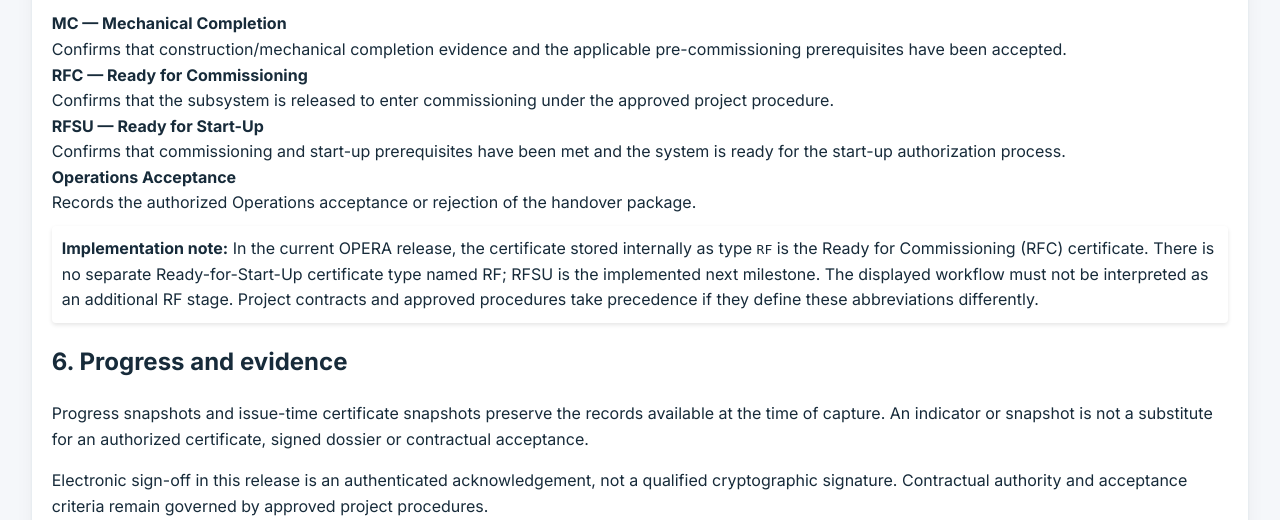
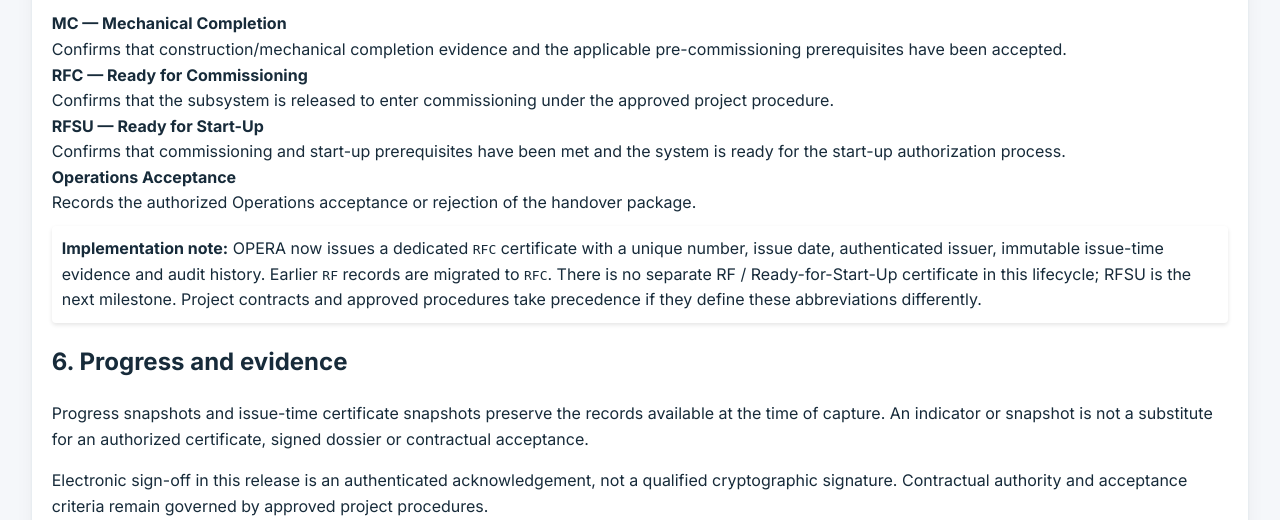
Before and after one commit to Tahmoures54/opera, a Python web app: template templates/help/user_guide.html in a window 1280 px wide. Shown: the part 891-1411 px from the top of the page. Run offline with Jinja, Linux system fonts and the light colour scheme; the template is opened without the code that fills it, so the values that code supplies are empty; some libraries are stand-ins or nearby versions.

Commit message:
docs(rfc): document explicit RFC certificate lifecycle

```diff
--- a/templates/help/user_guide.html
+++ b/templates/help/user_guide.html
@@ -19,7 +19,7 @@
       <div class="list-group-item"><strong>RFSU — Ready for Start-Up</strong><div class="small text-muted">Confirms that commissioning and start-up prerequisites have been met and the system is ready for the start-up authorization process.</div></div>
       <div class="list-group-item"><strong>Operations Acceptance</strong><div class="small text-muted">Records the authorized Operations acceptance or rejection of the handover package.</div></div>
     </div>
-    <div class="alert alert-info"><strong>Implementation note:</strong> In the current OPERA release, the certificate stored internally as type <code>RF</code> is the Ready for Commissioning (RFC) certificate. There is no separate Ready-for-Start-Up certificate type named RF; RFSU is the implemented next milestone. The displayed workflow must not be interpreted as an additional RF stage. Project contracts and approved procedures take precedence if they define these abbreviations differently.</div>
+    <div class="alert alert-info"><strong>Implementation note:</strong> OPERA now issues a dedicated <code>RFC</code> certificate with a unique number, issue date, authenticated issuer, immutable issue-time evidence and audit history. Earlier <code>RF</code> records are migrated to <code>RFC</code>. There is no separate RF / Ready-for-Start-Up certificate in this lifecycle; RFSU is the next milestone. Project contracts and approved procedures take precedence if they define these abbreviations differently.</div>
     <h2 class="h5 mt-4">6. Progress and evidence</h2><p>Progress snapshots and issue-time certificate snapshots preserve the records available at the time of capture. An indicator or snapshot is not a substitute for an authorized certificate, signed dossier or contractual acceptance.</p>
     <p class="text-muted small mt-4 mb-0">Electronic sign-off in this release is an authenticated acknowledgement, not a qualified cryptographic signature. Contractual authority and acceptance criteria remain governed by approved project procedures.</p>
   </div></div>
```
